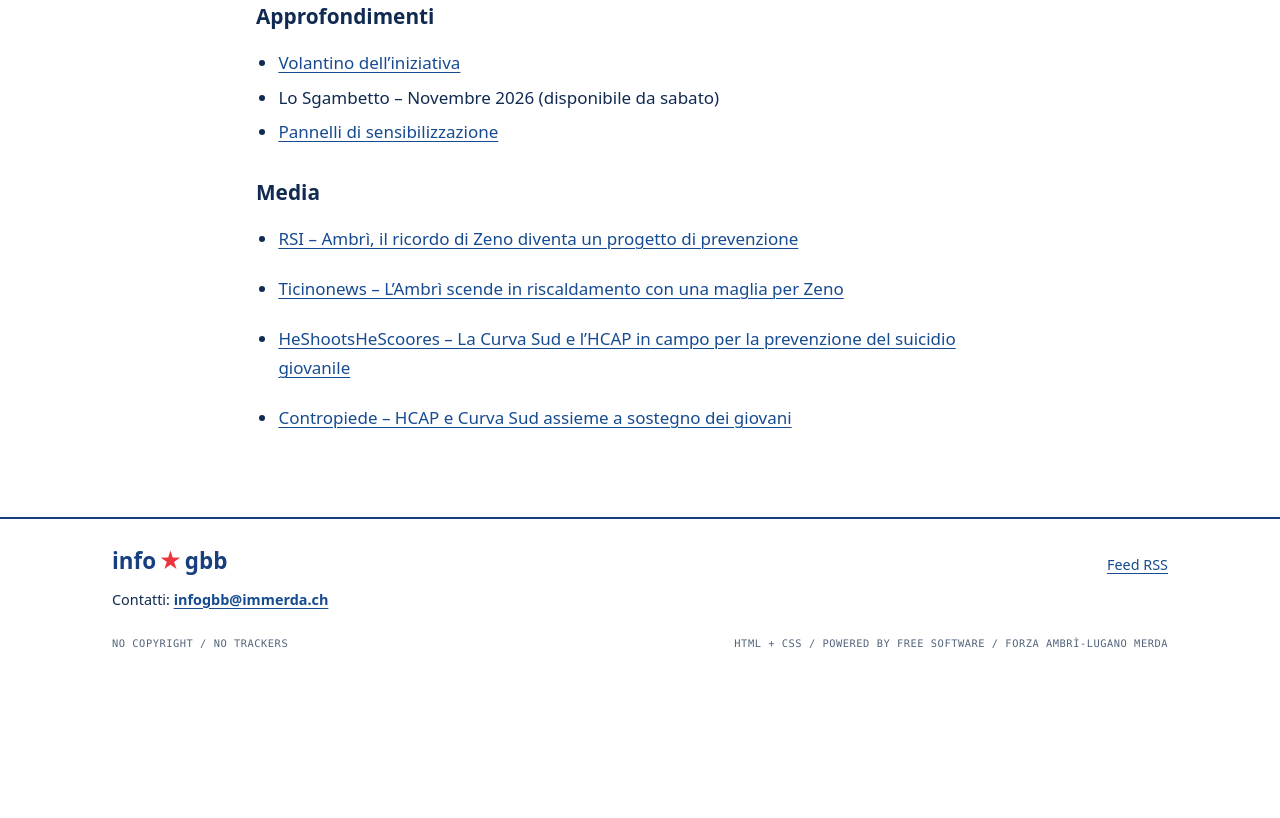
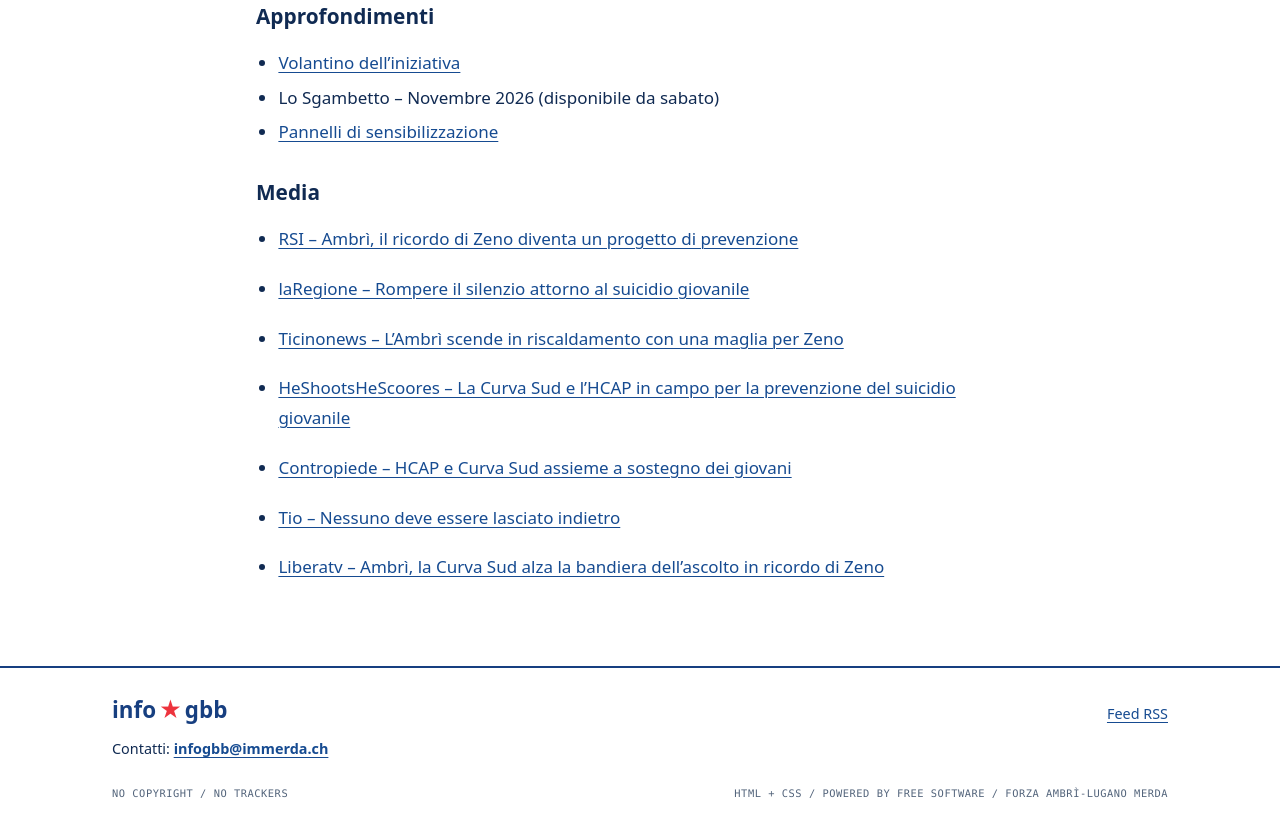
Before and after one commit to AlanLeoni/infogbb-web, a plain HTML site: page progetti/rompiamo-il-muro-del-silenzio/index.html in a window 1280 px wide. Shown: the part 1309-2127 px from the top of the page. Before the commit the page ends 1978 px from the top, so only its background shows below. Drawn offline with Linux system fonts and the light colour scheme.

Commit message:
Aggiornamento sito

```diff
--- a/progetti/rompiamo-il-muro-del-silenzio/index.html
+++ b/progetti/rompiamo-il-muro-del-silenzio/index.html
@@ -86,6 +86,10 @@
 </p>
 </li>
 <li>
+<p><a href="https://www.laregione.ch/cantone/bellinzonese/1963864/gbb-cuore-hcap-giovani-suicidio-silenzio">laRegione – Rompere il silenzio attorno al suicidio giovanile</a>
+</p>
+</li>
+<li>
 <p><a href="https://www.ticinonews.ch/ticino/lambri-scende-in-riscaldamento-con-una-maglia-per-zeno-446978">Ticinonews – L’Ambrì scende in riscaldamento con una maglia per Zeno</a>
 </p>
 </li>
@@ -95,6 +99,14 @@
 </li>
 <li>
 <p><a href="https://www.contropiede.ch/stories/3672/hockey/hcap-e-curva-sud-assieme-a-sostegno-dei-giovani">Contropiede – HCAP e Curva Sud assieme a sostegno dei giovani</a>
+</p>
+</li>
+<li>
+<p><a href="https://www.tio.ch/sport/hockey/1963852/nessuno-deve-essere-lasciato-indietro">Tio – Nessuno deve essere lasciato indietro</a>
+</p>
+</li>
+<li>
+<p><a href="https://www.liberatv.ch/news/cronaca/1963334/ambri-la-curva-sud-alza-la-bandiera-dell-ascolto-in-ricordo-di-zeno">Liberatv – Ambrì, la Curva Sud alza la bandiera dell’ascolto in ricordo di Zeno</a>
 </p>
 </li>
 </ul>
```
